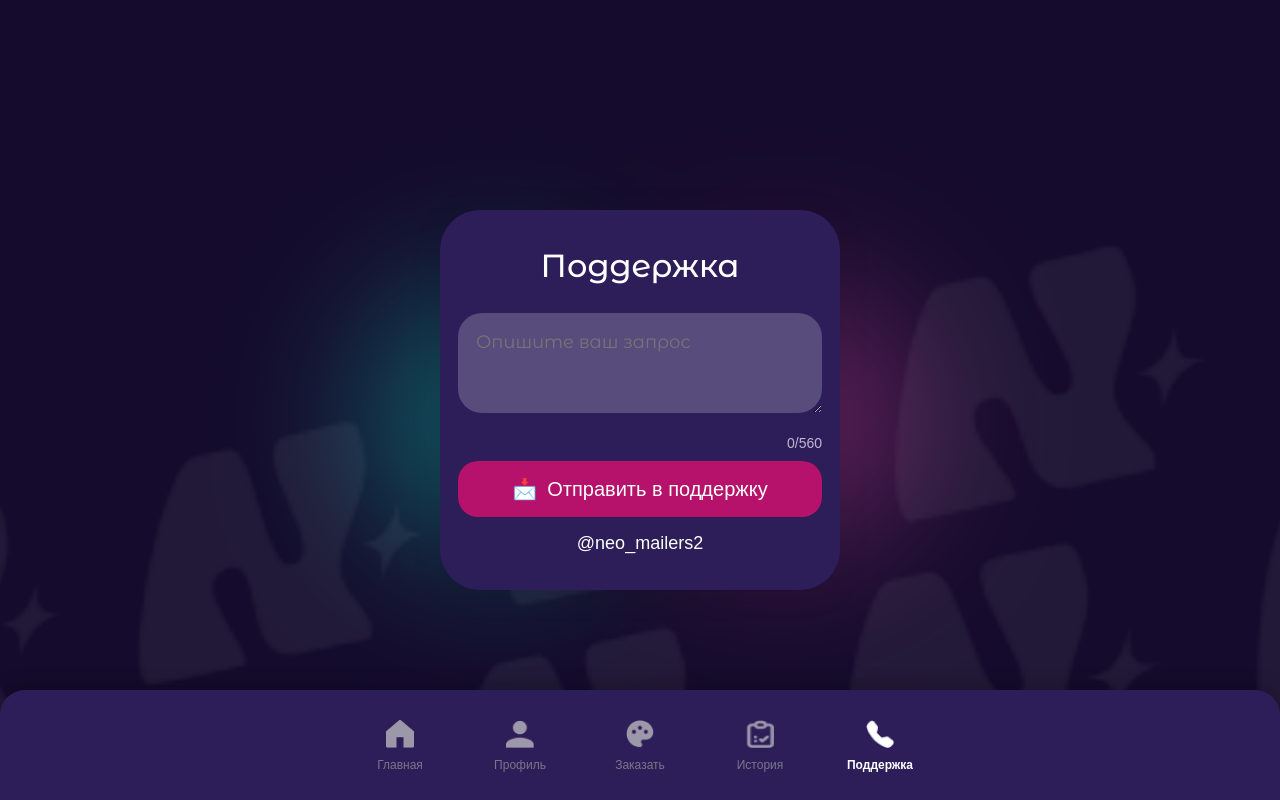
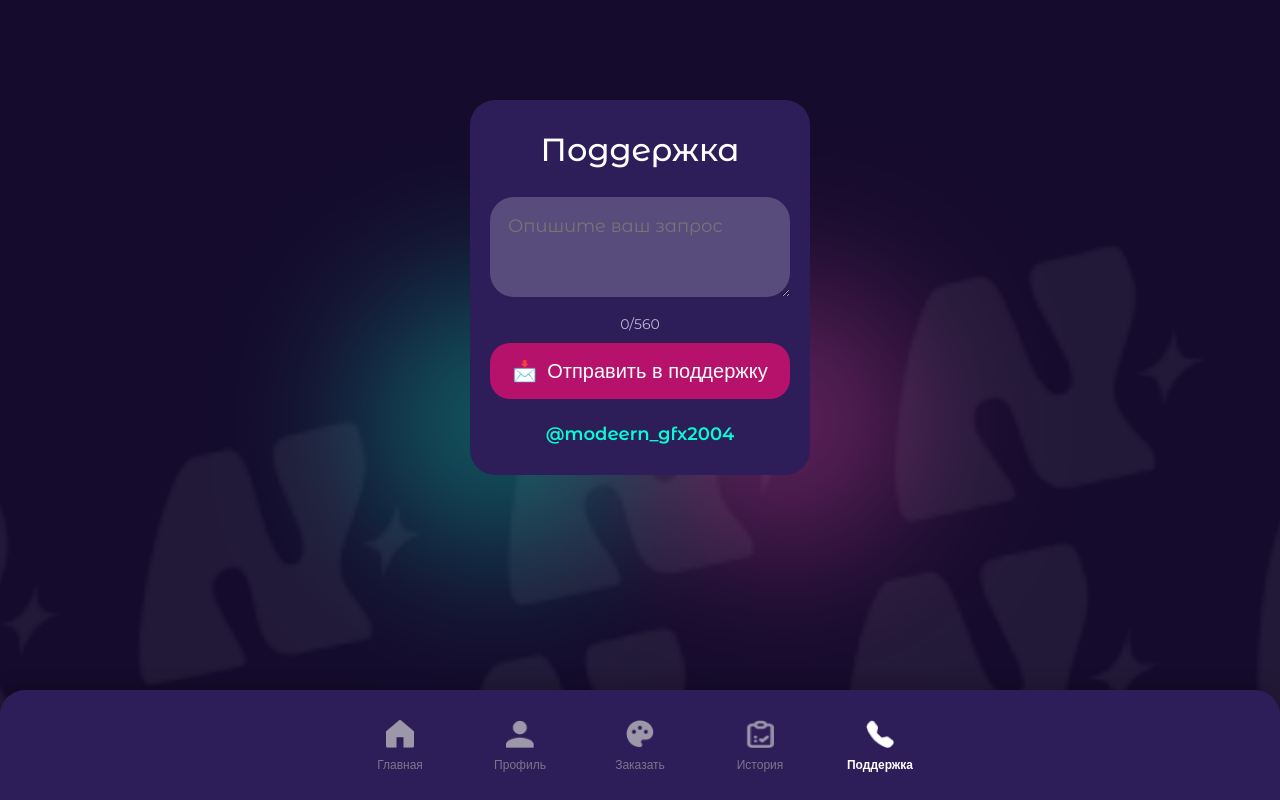
Before and after one commit to David-dev1780010/my-order-1, a React (Vite) app: page / in a window 1280 px wide. Both pictures are taken after a click on the button "Поддержка". Built offline with nearby package versions, Linux system fonts and the light colour scheme.

Commit message:
Обновление системы поддержки: улучшен UI, добавлена интеграция с Telegram, исправлены баги

```diff
--- a/src/pages/Support.tsx
+++ b/src/pages/Support.tsx
@@ -54,8 +54,32 @@
   };
 
   return (
-    <div style={{ minHeight: '100vh', display: 'flex', alignItems: 'center', justifyContent: 'center', background: 'none' }}>
-      <div style={{ background: '#2D1E5A', borderRadius: 40, padding: '36px 18px', maxWidth: 400, width: '100%', boxShadow: '0 4px 32px 0 rgba(0,0,0,0.12)' }}>
+    <div style={{
+      display: 'flex',
+      flexDirection: 'column',
+      alignItems: 'center',
+      justifyContent: 'flex-start',
+      minHeight: '100vh',
+      padding: '20px',
+      paddingTop: '100px',
+      position: 'fixed',
+      top: 0,
+      left: 0,
+      right: 0,
+      bottom: 0,
+      overflow: 'hidden',
+      fontFamily: 'Montserrat Alternates, -apple-system, BlinkMacSystemFont, sans-serif'
+    }}>
+      <div style={{
+        background: '#2D1E5A',
+        borderRadius: 25,
+        padding: '30px 20px',
+        width: '100%',
+        maxWidth: 340,
+        display: 'flex',
+        flexDirection: 'column',
+        alignItems: 'center',
+      }}>
         <h2 style={{ color: 'white', fontSize: 32, fontWeight: 500, textAlign: 'center', marginBottom: 28, fontFamily: 'Montserrat Alternates, -apple-system, BlinkMacSystemFont, sans-serif' }}>Поддержка</h2>
         <textarea
           style={{
@@ -105,7 +129,20 @@
           <span role="img" aria-label="mail">📩</span> Отправить в поддержку
         </button>
         <div style={{ color: 'white', textAlign: 'center', fontSize: 18, marginTop: 8 }}>
-          @neo_mailers2
+          <a
+            href="#"
+            style={{ color: '#09FBD3', textDecoration: 'none', fontWeight: 600 }}
+            onClick={e => {
+              e.preventDefault();
+              if (window.Telegram && window.Telegram.WebApp && window.Telegram.WebApp.openTelegramLink) {
+                window.Telegram.WebApp.openTelegramLink('https://t.me/modeern_gfx2004');
+              } else {
+                window.open('https://t.me/modeern_gfx2004', '_blank');
+              }
+            }}
+          >
+            @modeern_gfx2004
+          </a>
         </div>
       </div>
     </div>
```
Also changed, not shown: 1 other file (tests, documents, lock files or other folders).
